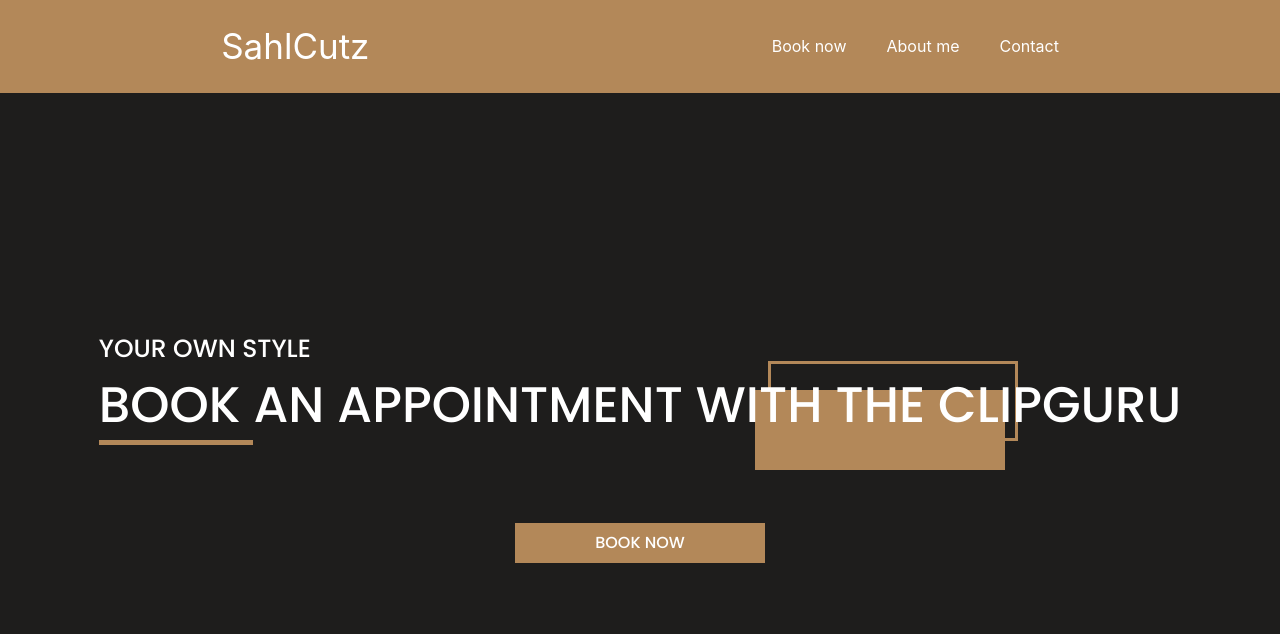
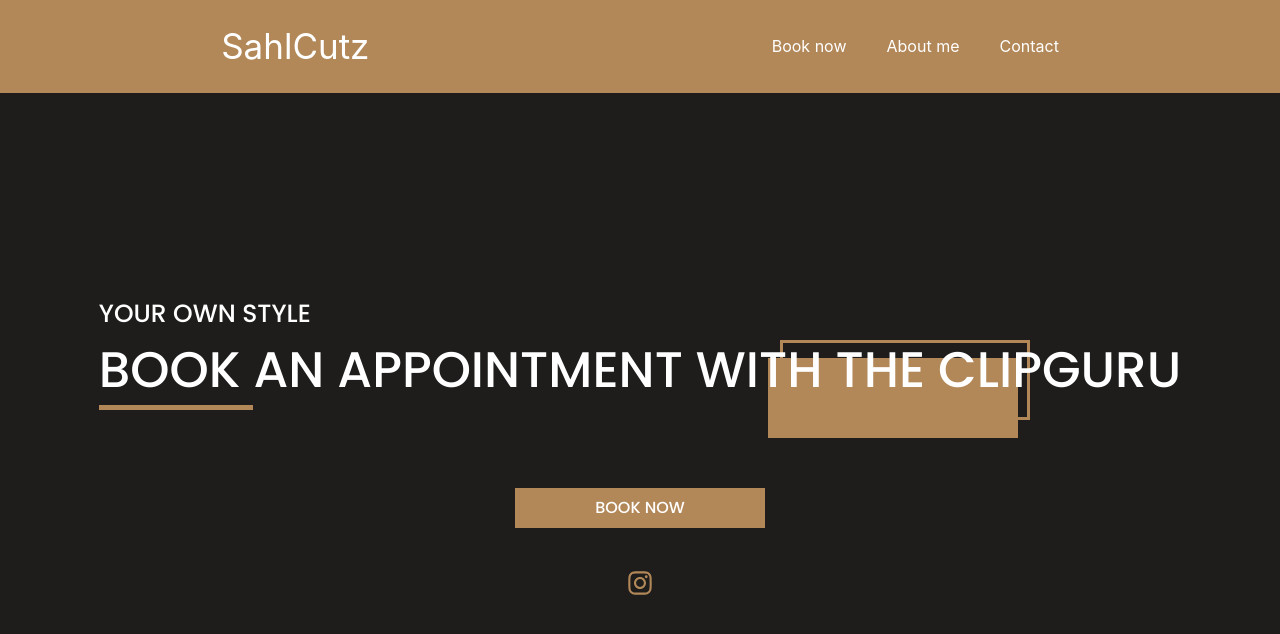
Before and after one commit to EzatRahid/Sahl-barbershop, a React (Create React App) app: page / in a window 1280 px wide. Shown: the top 634 px of the page. Built offline with nearby package versions, Linux system fonts and the light colour scheme.

Commit message:
added social media link

```diff
--- a/src/components/main.js
+++ b/src/components/main.js
@@ -1,4 +1,6 @@
 import React from 'react'
+import { AiOutlineInstagram } from 'react-icons/ai'
+
 
 const Main = () => {
   return (
@@ -8,12 +10,15 @@ const Main = () => {
             <p className='text-[50px]'>
                 <span className='bookborder'>BOOK </span>
                  AN APPOINTMENT WITH THE <span className='z-10'>CLIPGURU</span></p>
-            <bg className = 'bg-[#b38859] absolute h-20 w-[250px] right-[21.5%] top-[42%] -z-10'></bg>
-            <border className = 'bg-[#b38859] absolute h-20 w-[250px] right-[20.5%] top-[38%] bg-transparent border -z-20'></border>
+            <bg className = 'bg-[#b38859] absolute h-20 w-[250px] right-[20.5%] top-[37.5%] -z-10'></bg>
+            <border className = 'bg-[#b38859] absolute h-20 w-[250px] right-[19.5%] top-[35%] bg-transparent border -z-20'></border>
 
         </div>
         <div className="text-white ">
             <button className='bg-[#b38859] px-20 py-2 '>BOOK NOW</button>
+        </div>
+        <div className=" flex gap-2 mt-10 text-[#b38859] text-[30px]">
+            <AiOutlineInstagram/>
         </div>
     </div>
   )
--- a/src/styles.css
+++ b/src/styles.css
@@ -21,6 +21,10 @@
     border-bottom: 5px solid #b38859;
 }
 
+.borderIcon{
+    border: 2px solid #b38859;
+}
+
 /* .shadownav{
     position: absolute;
     height: 500px;
```
